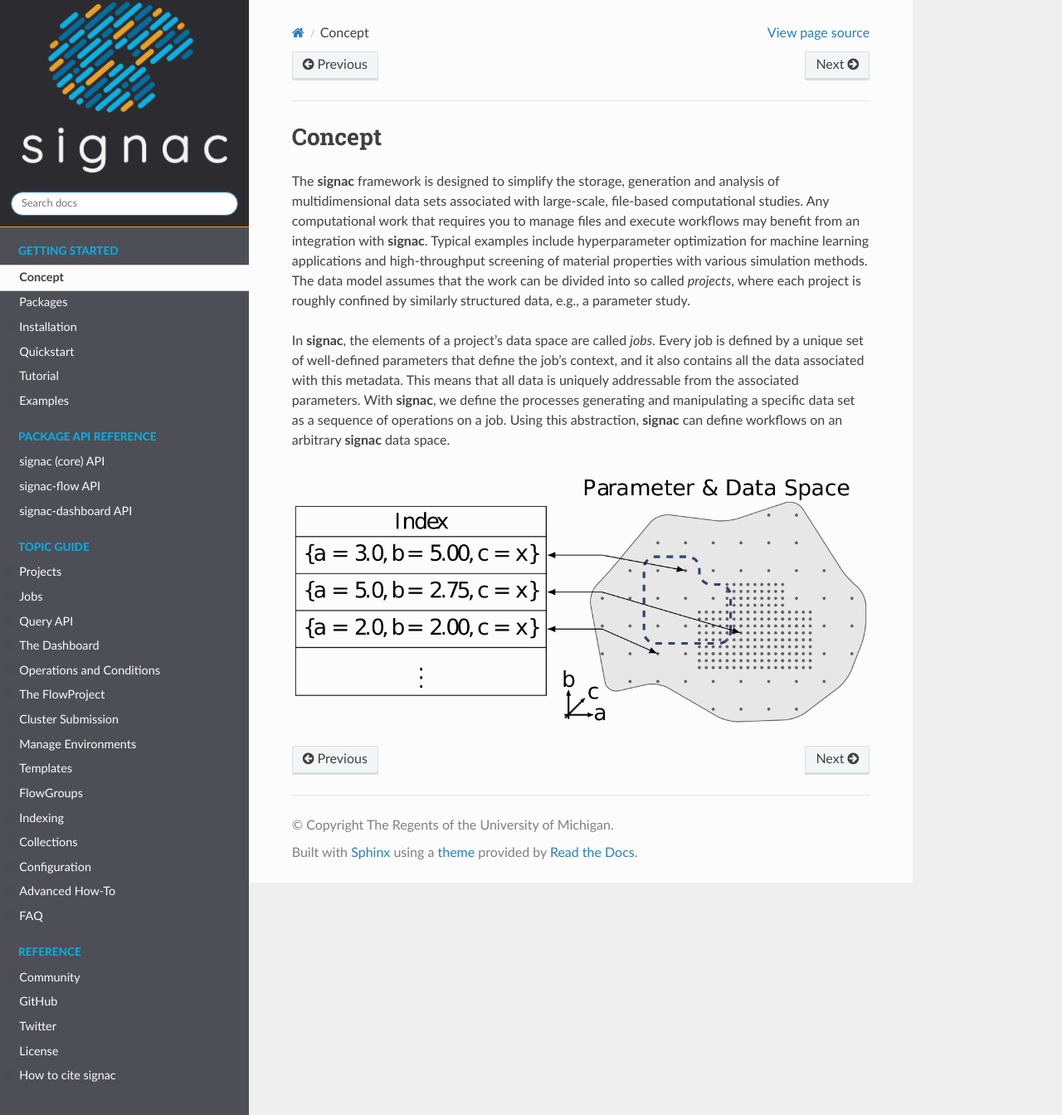
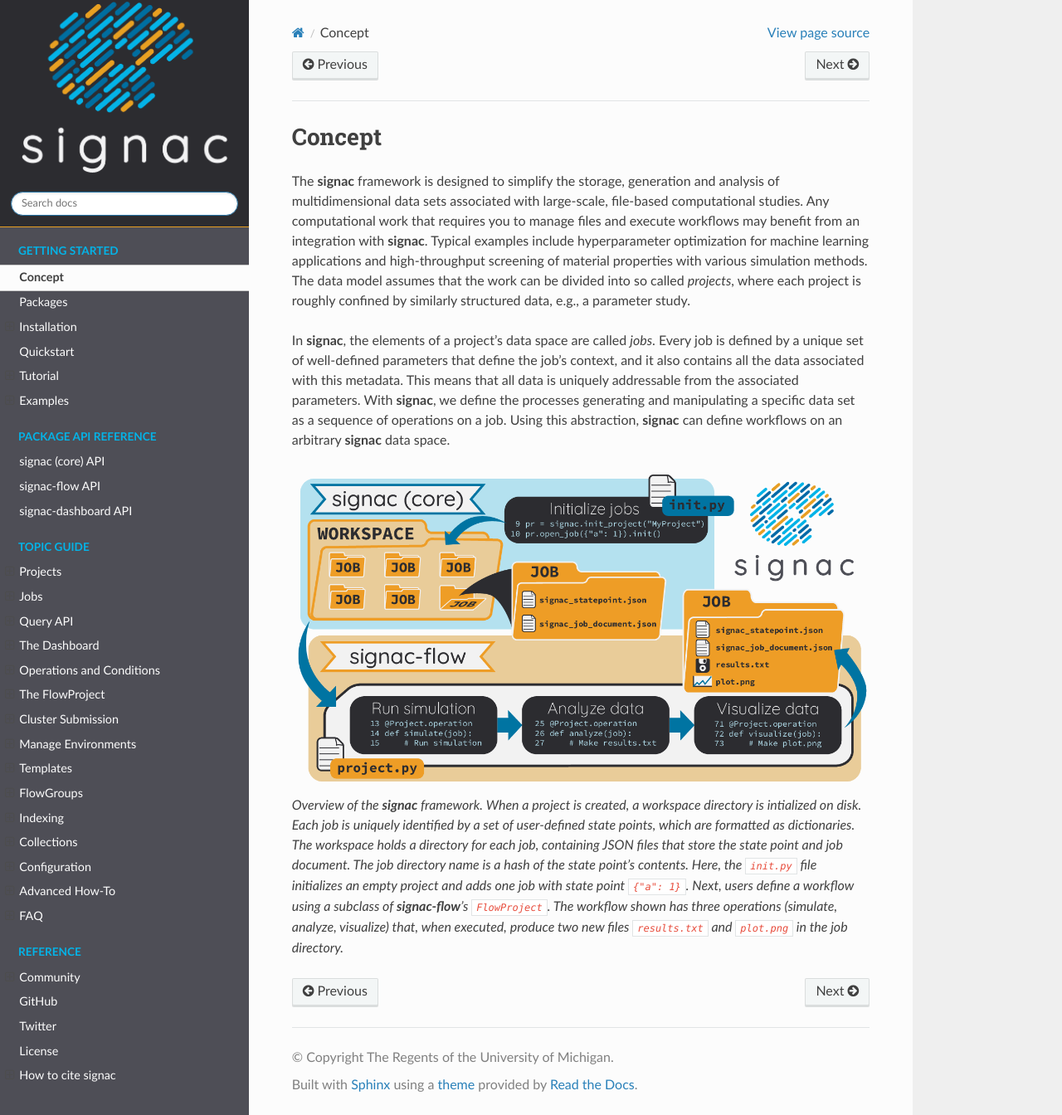
Before and after one commit to glotzerlab/signac-docs, a Sphinx documentation site: the page built from docs/source/intro.rst, in a window 1280 px wide and 1344 px high. Shown: the whole window at 83% size. Built offline with Sphinx 7.4.7 and the Read the Docs theme 2.0.0, drawn with Linux system fonts in a browser that asks for light colours.

Commit message:
Updated concept page with concepts image and description.

```diff
--- a/docs/source/intro.rst
+++ b/docs/source/intro.rst
@@ -16,4 +16,14 @@
 With **signac**, we define the processes generating and manipulating a specific data set as a sequence of operations on a job.
 Using this abstraction, **signac** can define workflows on an arbitrary **signac** data space.
 
-.. image:: images/signac_data_space.png
+.. _concepts_overview
+.. figure:: images/signac_data_space.png
+
+    Overview of the **signac** framework.
+    When a project is created, a workspace directory is intialized on disk.
+    Each job is uniquely identified by a set of user-defined state points, which are formatted as dictionaries.
+    The workspace holds a directory for each job, containing JSON files that store the state point and job document.
+    The job directory name is a hash of the state point's contents.
+    Here, the ``init.py`` file initializes an empty project and adds one job with state point ``{"a": 1}``.
+    Next, users define a workflow using a subclass of **signac-flow**'s ``FlowProject``.
+    The workflow shown has three operations (simulate, analyze, visualize) that, when executed, produce two new files ``results.txt`` and ``plot.png`` in the job directory.
```
Also changed, not shown: docs/source/images/signac_data_space.png.
